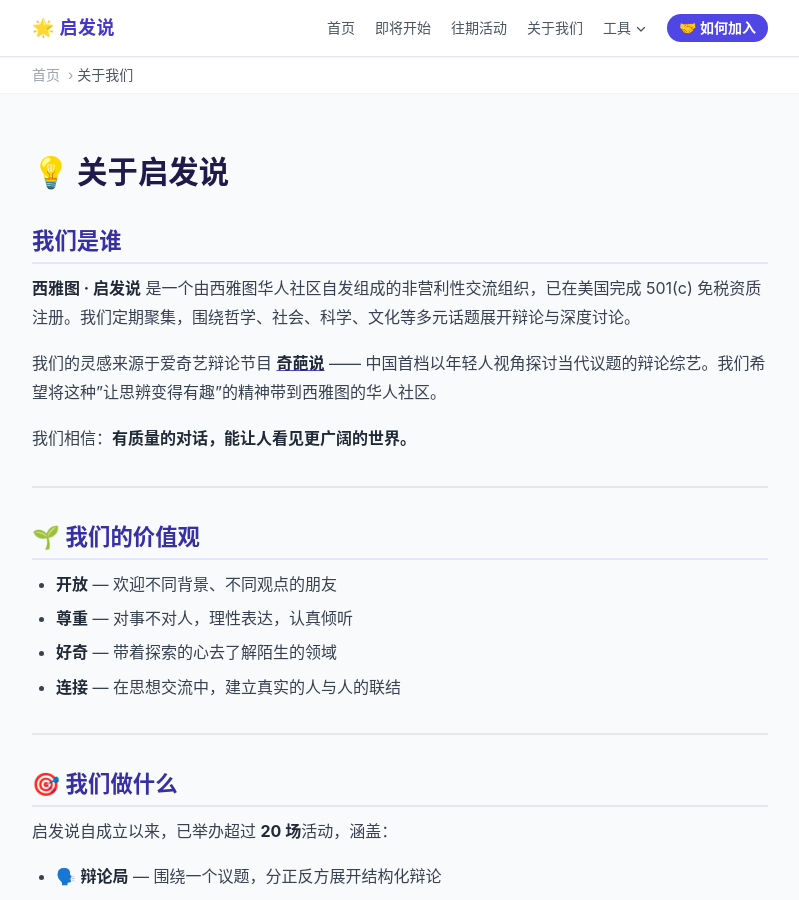
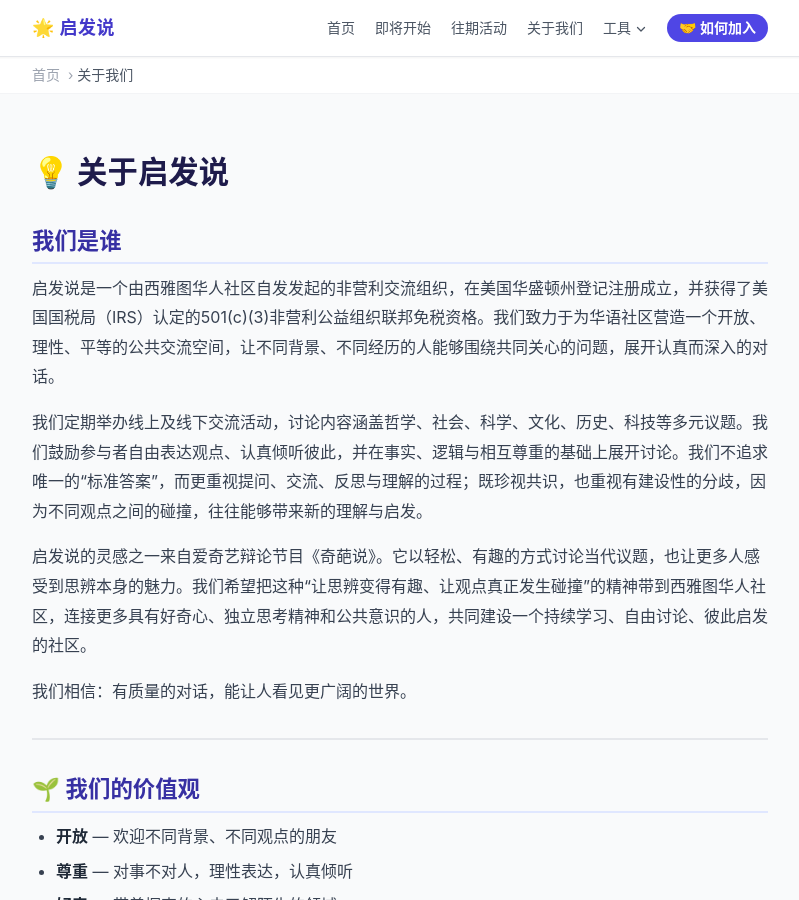
Before and after one commit to moments8890/qifa-talk, a Jekyll site: the page built from about.md, in a window 1280 px wide and 900 px high. Shown: the whole window, without its empty margins (240-1039 px from the left). Built offline with Jekyll 4.4.1, drawn with Linux system fonts in a browser that asks for light colours; nearby versions of some CDN libraries.

Commit message:
content: clarify Qifa Talk nonprofit description

```diff
--- a/about.md
+++ b/about.md
@@ -8,11 +8,13 @@ permalink: /about/
 
 ## 我们是谁
 
-**西雅图 · 启发说** 是一个由西雅图华人社区自发组成的非营利性交流组织，已在美国完成 501(c) 免税资质注册。我们定期聚集，围绕哲学、社会、科学、文化等多元话题展开辩论与深度讨论。
+启发说是一个由西雅图华人社区自发发起的非营利交流组织，在美国华盛顿州登记注册成立，并获得了美国国税局（IRS）认定的501(c)(3)非营利公益组织联邦免税资格。我们致力于为华语社区营造一个开放、理性、平等的公共交流空间，让不同背景、不同经历的人能够围绕共同关心的问题，展开认真而深入的对话。
 
-我们的灵感来源于爱奇艺辩论节目 [**奇葩说**](https://baike.baidu.com/item/%E5%A5%87%E8%91%A9%E8%AF%B4/15439117) —— 中国首档以年轻人视角探讨当代议题的辩论综艺。我们希望将这种"让思辨变得有趣"的精神带到西雅图的华人社区。
+我们定期举办线上及线下交流活动，讨论内容涵盖哲学、社会、科学、文化、历史、科技等多元议题。我们鼓励参与者自由表达观点、认真倾听彼此，并在事实、逻辑与相互尊重的基础上展开讨论。我们不追求唯一的“标准答案”，而更重视提问、交流、反思与理解的过程；既珍视共识，也重视有建设性的分歧，因为不同观点之间的碰撞，往往能够带来新的理解与启发。
 
-我们相信：**有质量的对话，能让人看见更广阔的世界。**
+启发说的灵感之一来自爱奇艺辩论节目《奇葩说》。它以轻松、有趣的方式讨论当代议题，也让更多人感受到思辨本身的魅力。我们希望把这种“让思辨变得有趣、让观点真正发生碰撞”的精神带到西雅图华人社区，连接更多具有好奇心、独立思考精神和公共意识的人，共同建设一个持续学习、自由讨论、彼此启发的社区。
+
+我们相信：有质量的对话，能让人看见更广阔的世界。
 
 ---
 
```
